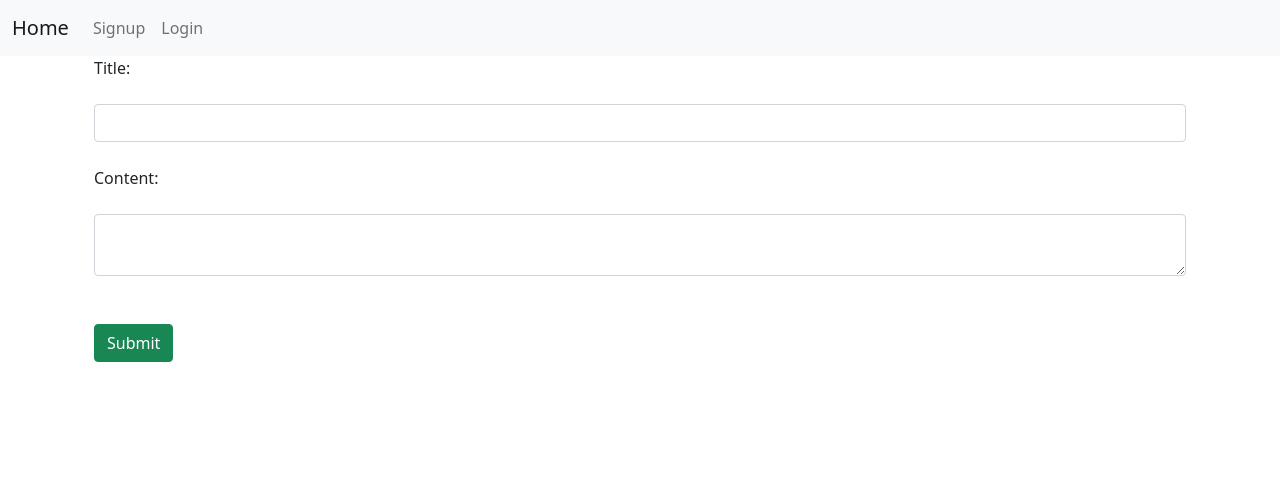
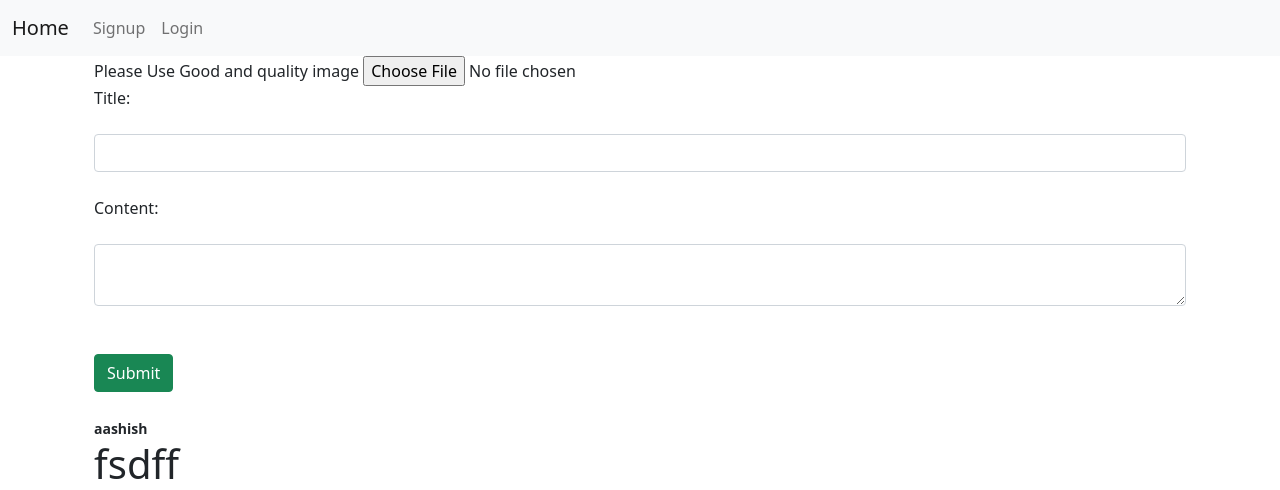
Before and after one commit to aashish0010/blog, a Django app: page /post in a window 1280 px wide. Shown: the top 490 px of the page. Run offline with Django 3.2, Linux system fonts and the light colour scheme; data comes from the database, SQL or seed files in the repository; data that the repository does not hold is empty; some libraries are stand-ins or nearby versions.

Commit message:
Initial commit

```diff
--- a/app/models.py
+++ b/app/models.py
@@ -4,9 +4,9 @@ from django.contrib.auth.models import User
 # Create your models here.
 
 class Post(models.Model):
-    title = models.CharField(max_length=222,null=True,blank=True)
-    slug = models.SlugField()
-    content = HTMLField()
+    image = models.ImageField(upload_to='images')
+    title = models.CharField(max_length=222,null=True,blank=True,default=None)
+    content = HTMLField(default=None)
     date_added = models.DateTimeField(auto_now_add=True)
     author = models.ForeignKey(User, on_delete=models.CASCADE, related_name='posts',default=True)
 
--- a/app/views.py
+++ b/app/views.py
@@ -65,6 +65,7 @@ def profile(request):
 def post(request):
     data = Post.objects.all()
     if request.method == 'POST':
+        image= request.POST['image']
         title = request.POST['title']
         content = request.POST['content']
         if not title:
@@ -74,8 +75,12 @@ def post(request):
             messages.info(request, 'please provide content')
             return redirect('post')
 
+        elif not image:
+            messages.info(request,'please add a image')
+            return redirect('post')
+
         else:
-            post = Post(title=title, content=content)
+            post = Post(title=title, content=content ,image=image)
             post.save()
 
     return render(request, 'post.html', {'data': data})
--- a/pro/urls.py
+++ b/pro/urls.py
@@ -15,9 +15,11 @@ Including another URLconf
 """
 from django.contrib import admin
 from django.urls import path , include
+from django.conf import settings
+from django.conf.urls.static import static
 
 urlpatterns = [
     path('admin/', admin.site.urls),
     path('', include('app.urls')),
     path('tinymce/', include('tinymce.urls')),
-]
+] + static(settings.STATIC_URL, document_root=settings.STATIC_ROOT)
--- a/templates/post.html
+++ b/templates/post.html
@@ -25,15 +25,16 @@
              </div>
   {% endfor %}
     <form method="POST">{% csrf_token %}
-        <div class="post-body">
+          <div class="form-group">
+            <label>Please Use Good and quality image</label>
+            <input type="file" class="form-control-file" id="image" name="image">
+          </div>
 
-
-        </div>
         <label>Title:</label>
         <input type="text" class="form-control my-4" name="title">
 
 
-        <label  {{ value | safe }} >Content:</label>
+        <label>Content:</label>
       <textarea class="form-control my-4" id="mytextarea" name="content"></textarea>
 
         <input type="submit" class="btn btn-success my-4">
```
Also changed, not shown: pro/settings.py (+7 -1 lines), app/migrations/0006_auto_20210310_2131.py (added), app/migrations/0007_remove_post_slug.py (added), app/migrations/0008_auto_20210310_2140.py (added), app/migrations/0009_auto_20210310_2151.py (added), app/migrations/0010_auto_20210310_2154.py (added), app/migrations/0011_remove_post_image.py (added), app/migrations/0012_post_image.py (added), app/migrations/0013_auto_20210310_2206.py (added), app/migrations/0014_auto_20210310_2214.py (added), db.sqlite3.
